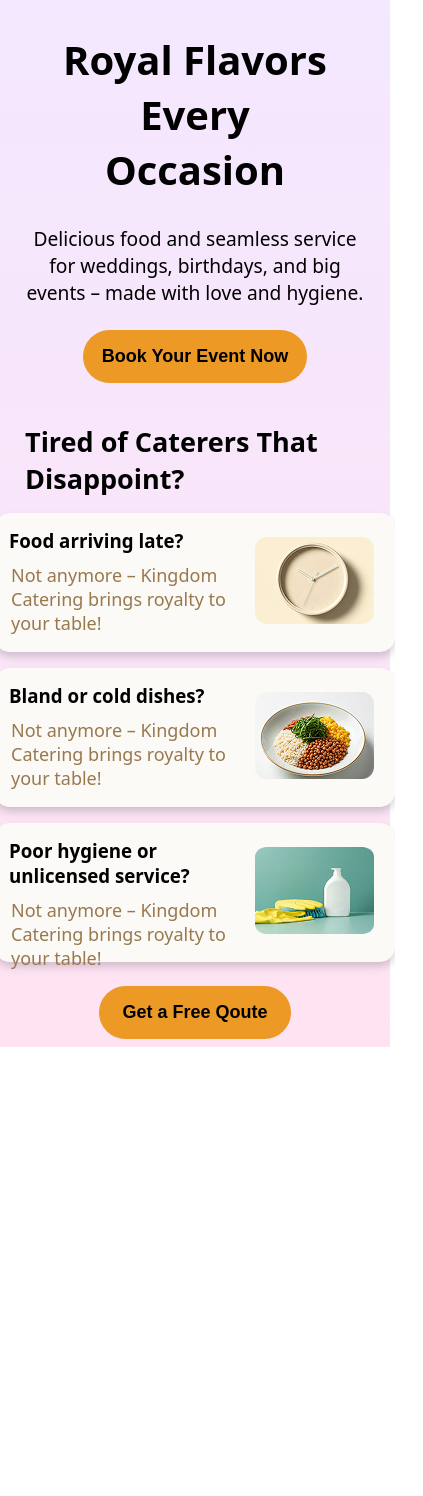
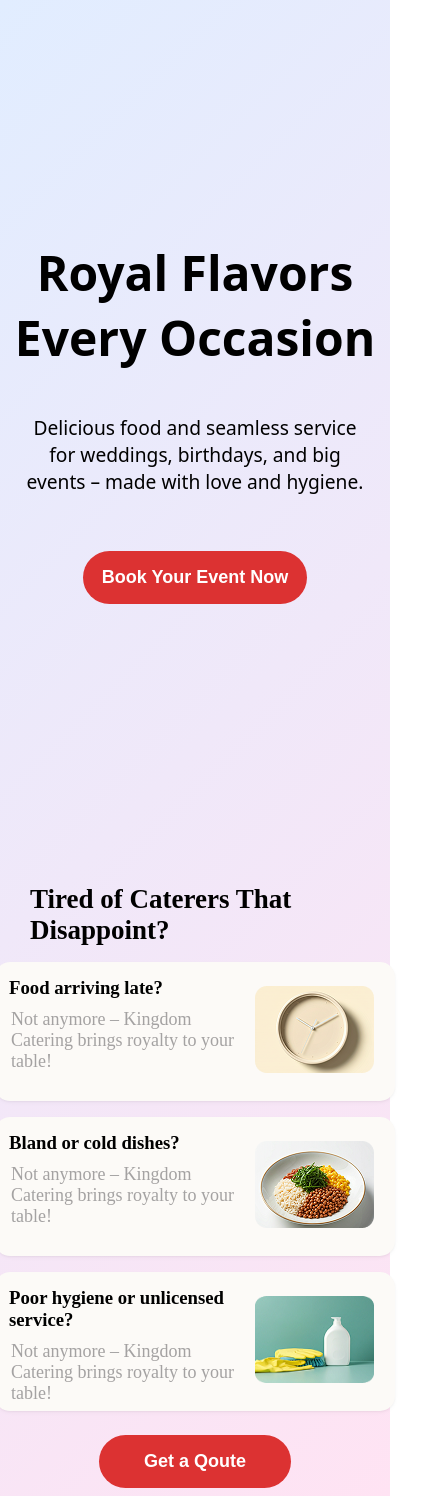
Before and after one commit to Michael-richard-658/Kingdom-catering, a Next.js app: page / in a window 390 px wide. Shown: the whole page, 423 px wide, since content can reach past the window. Before the commit the page ends 1047 px from the top, so only its background shows below. Built offline with nearby package versions, Linux system fonts and the light colour scheme.

Commit message:
proper hero section ,second-section

```diff
--- a/src/app/components/hero/hero.css
+++ b/src/app/components/hero/hero.css
@@ -12,20 +12,25 @@
     flex-direction: column;
     align-items: center;
     justify-content: center;
+    min-height: 100vh;
 }
 
 
 .hero-h1{
   text-align: center;
   color: black;
-  text-wrap: wrap;
-  font-size: 2.5rem;
+  font-size: 48px;
   padding-left: 3rem;
   padding-right: 3rem;
-  font-weight: bolder;
-  padding-top: 2rem;
+  font-weight: 800;
+  margin-bottom: 1rem;
 }
-
+.hero-h1-span1{
+  text-wrap: wrap;
+}
+.hero-h1-span2{
+  text-wrap: nowrap;
+}
 .hero-p{
     color: black;
     font-size: 1.2rem;
@@ -34,70 +39,17 @@
     padding-top: 1.75rem;
     text-align: center;
     font-weight: 350;
+    margin-bottom: 2rem;
 }
 .hero-but-book-a-evnt{
-    background-color:  #ED9926;
+    background-color:  #dc3232;
     border: none;
     padding: 1rem;
     border-radius: 5rem;
     font-size: large;
     font-weight: bold;
     width: 14rem;
+    color: white;
     margin-top: 1.5rem;
 }
-.second-h2{
-  margin-top: 2.5rem;
-  padding-right: 3rem;
-  padding-left: 30px;
-  font-size:27px;
-  font-weight: bolder;
 }
-.cards-cont{
-  display: flex;
-  flex-direction: column;
-  align-items: center;
-  margin-top: 1rem;
-}
-.card{
-   display: grid;
-    grid-template-columns: 1.3fr  .7fr;
-   width: 400px;
-   margin-bottom: 1rem;
-   height: 139px;
-   background-color: #FCFAF7;
-   border-radius:15px ;
-   text-wrap: wrap;
-  box-shadow: 0 4px 6px rgba(0, 0, 0, 0.1),
-              0 6px 12px rgba(0, 0, 0, 0.08);
-}
-.card> div >h3{
-  margin-top: 15px;
-  margin-left: 14px;
-}
-.card> div >p{
-  font-weight: 400;
-  color: #99784D;
-  padding-left: 16px;
-  font-size: large;
-  margin-top: 10px;
-}
-.card-image{
-  margin-top: 1.5rem;
-  width: 119px;
-  height: 87px;
-}
-.card:last-child{
-  margin-top: 0px;
-}
-.button-get-a-qoute{
-    background-color:  #ED9926;
-    border: none;
-    padding: 1rem;
-    border-radius: 5rem;
-    font-size: large;
-    font-weight: bold;
-    width: 12rem;
-    margin-top: .5rem;
-    margin-bottom: .5rem;
-  }
-}
--- a/src/app/components/hero/hero.tsx
+++ b/src/app/components/hero/hero.tsx
@@ -1,16 +1,17 @@
 import React from 'react'
 import "./hero.css";
-import SecondSection from './SecondSection';
 
 
 export default function Hero() {
   return (
     <div className='hero-cont' >
-        <h1 className='hero-h1'>Royal Flavors Every Occasion</h1>
+        <h1 className='hero-h1'>
+          <span className='hero-h1-span1'>Royal Flavors </span>
+          <span className='hero-h1-span2'>Every Occasion</span>
+        </h1>
         <p className='hero-p'>Delicious food and seamless service for weddings, birthdays, and big events – made with love and hygiene.</p>
         <button className='hero-but-book-a-evnt'>Book Your Event Now</button>
-        <SecondSection />
-         <button className='button-get-a-qoute'>Get a Free Qoute </button>
+
     </div>
   )
 }
--- /dev/null
+++ b/src/app/components/second-section/SecondSection.css
@@ -0,0 +1,66 @@
+@media (max-width: 600px) {
+.second-section-container{
+    display: flex;
+    flex-direction: column;
+    align-items: center;
+}
+
+.second-h2{
+  margin-top: 2.5rem;
+  padding-right: 3rem;
+  padding-left: 30px;
+  font-size:27px;
+  font-weight: bolder;
+}
+.cards-cont{
+  display: flex;
+  flex-direction: column;
+  align-items: center;
+  margin-top: 1rem;
+}
+.card{
+   display: grid;
+    grid-template-columns: 1.3fr  .7fr;
+   width: 400px;
+   margin-bottom: 1rem;
+   height: 139px;
+   background-color: #FCFAF7;
+   border-radius:15px ;
+   text-wrap: wrap;
+ box-shadow: 0 1px 2px rgba(0, 0, 0, 0.04),
+            0 2px 4px rgba(0, 0, 0, 0.03);
+
+}
+.card-question{
+  margin-top: 15px;
+  margin-left: 14px;
+}
+.card-answer{
+  font-weight: 500;
+  color: rgb(164, 162, 162);
+  padding-left: 16px;
+  font-size: large;
+  margin-top: 10px;
+
+}
+.card-image{
+  margin-top: 1.5rem;
+  width: 119px;
+  height: 87px;
+}
+.card:last-child{
+  margin-top: 0px;
+}
+.button-get-a-qoute{
+    background-color:  #dc3232;
+    border: none;
+    color: white;
+    padding: 1rem;
+    border-radius: 5rem;
+    font-size: large;
+    font-weight: bold;
+    width: 12rem;
+    margin-top: .5rem;
+    margin-bottom: .5rem;
+  }
+}
--- a/src/app/components/hero/SecondSection.tsx
+++ b/src/app/components/second-section/SecondSection.tsx
@@ -3,7 +3,7 @@ import late from "@/app/assets/Depth 4, Frame 1.png"
 import bland from "@/app/assets/Depth 4, Frame 1 (1).png"
 import hygiene from "@/app/assets/Depth 4, Frame 1 (2).png"
 import type { StaticImageData } from 'next/image'
-
+import './SecondSection.css'
 
 function SecondSection() {
     interface Cards {
@@ -31,15 +31,15 @@ function SecondSection() {
                 image: hygiene
         }]
   return (
-    <div>
+    <div className='second-section-container'>
         <h2 className='second-h2'>Tired of Caterers That Disappoint?</h2>
         <div className='cards-cont'>
             {cards.map((card)=>{
                 return(
                     <div key={card.id} className='card'>
                         <div className='card-info'>
-                        <h3>{card.question}</h3>
-                        <p>{card.answer}</p>
+                        <h3 className='card-question'>{card.question}</h3>
+                        <p className='card-answer'>{card.answer}</p>
                         </div>
                         <img src={card.image.src} alt={card.question} className='card-image' />
                     </div>
@@ -47,7 +47,7 @@ function SecondSection() {
             })}
 
         </div>
-
+       <button className='button-get-a-qoute'>Get a Qoute</button>
     </div>
   )
 }
--- a/src/app/global.css
+++ b/src/app/global.css
@@ -6,5 +6,5 @@
 
 .components-container{
     height: auto;
-    background: linear-gradient(to bottom, #f3e8ff 0%, #ffe3f3 100%);
+    background: linear-gradient(135deg, rgb(225, 237, 255) 0%, #ffe3f3 100%);
 }
--- a/src/app/page.tsx
+++ b/src/app/page.tsx
@@ -1,12 +1,14 @@
 import React from "react";
 import Hero from "./components/hero/hero";
 import "./global.css";
+import SecondSection from "./components/second-section/SecondSection";
 
 
 export default function Home() {
   return (
     <div className="components-container">
       <Hero />
+      <SecondSection />
     </div>
 
   );
```
